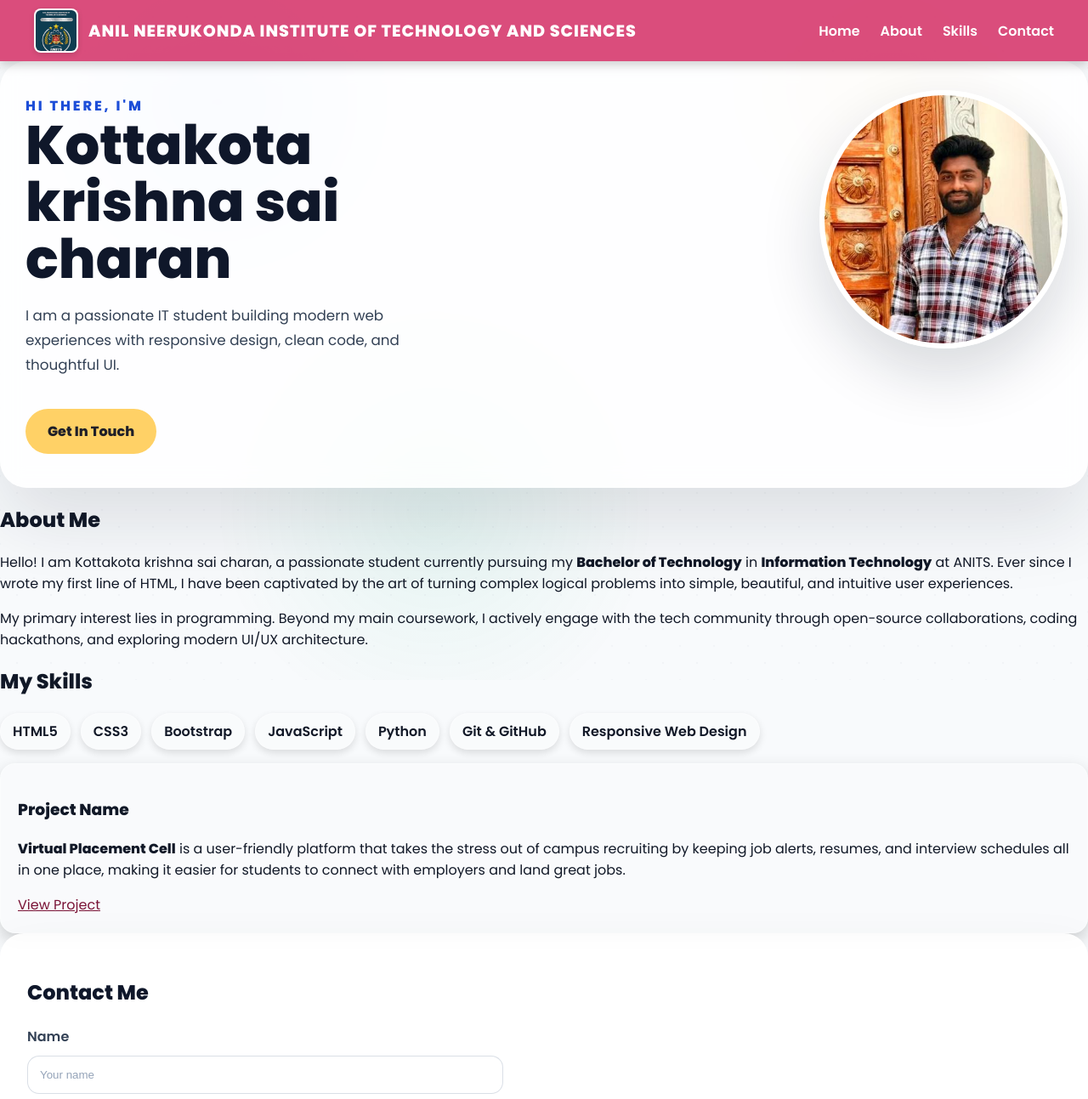
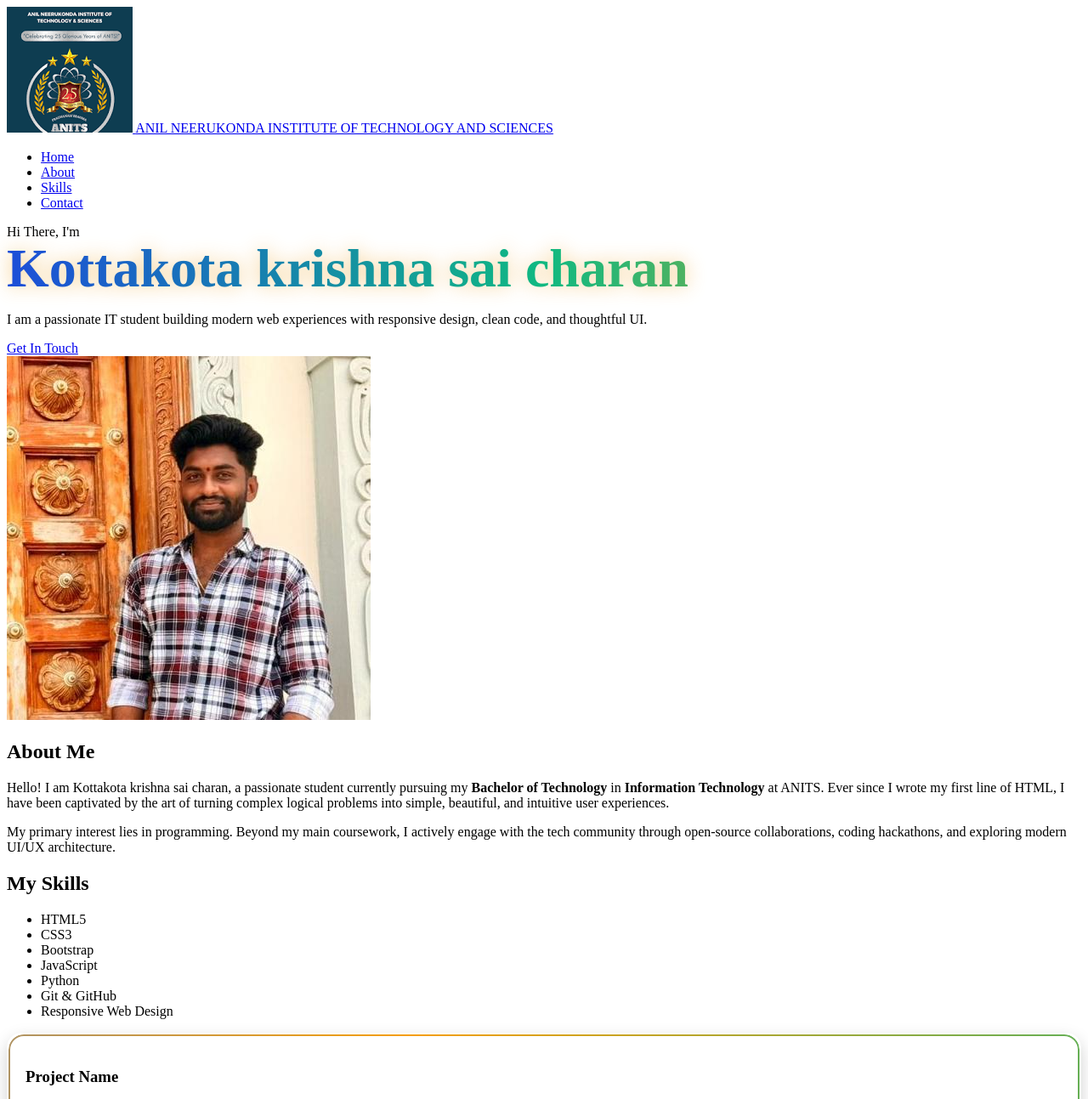
Before and after one commit to kottakotakrishnasaicharan24it-source/wt149, a plain HTML site: page index.html in a window 1280 px wide. Shown: the top 1293 px of the page at 85% size. Drawn offline with Linux system fonts and the light colour scheme.

Commit message:
Update style.css

```diff
--- a/style.css
+++ b/style.css
@@ -1,317 +1,79 @@
-html {
-  scroll-behavior: smooth;
+/* Animated gradient background */
+body::before {
+  background: linear-gradient(120deg, #3b82f6, #f59e0b, #10b981);
+  background-size: 300% 300%;
+  animation: gradientShift 12s ease infinite;
+  opacity: 0.25;
 }
 
-section {
-  scroll-margin-top: 80px;
+@keyframes gradientShift {
+  0% { background-position: 0% 50%; }
+  50% { background-position: 100% 50%; }
+  100% { background-position: 0% 50%; }
 }
 
-body::before,
-body::after {
-  content: "";
-  position: fixed;
-  inset: 0;
-  pointer-events: none;
-  z-index: -1;
-}
-
-body::before {
-  background: radial-gradient(circle at 20% 15%, rgba(59, 130, 246, 0.14), transparent 18%),
-    radial-gradient(circle at 82% 12%, rgba(245, 158, 11, 0.12), transparent 16%),
-    radial-gradient(circle at 40% 75%, rgba(16, 185, 129, 0.08), transparent 28%);
-  opacity: 0.95;
-}
-
-body::after {
-  background-image:
-    radial-gradient(circle, rgba(148, 163, 184, 0.22) 0.8px, transparent 0.8px),
-    radial-gradient(circle, rgba(148, 163, 184, 0.18) 0.8px, transparent 0.8px);
-  background-position: 0 0, 20px 20px;
-  background-size: 40px 40px;
-  opacity: 0.3;
-}
-
-body {
-  margin: 0;
-  font-family: 'Poppins', sans-serif;
-  color: #111827;
-  position: relative;
-  overflow-x: hidden;
-  min-height: 100vh;
-  background: #f8fafc;
-}
-
-@keyframes floatGlow {
-  from {
-    transform: translate(0, 0) scale(1);
-  }
-  to {
-    transform: translate(20px, 25px) scale(1.08);
-  }
-}
-
-.hero {
-  display: flex;
-  align-items: flex-start;
-  justify-content: space-between;
-  gap: 40px;
-  padding: 40px 30px;
-  background: rgba(255, 255, 255, 0.82);
-  border-radius: 32px;
-  box-shadow: 0 40px 90px rgba(15, 23, 42, 0.12);
-  backdrop-filter: blur(12px);
-}
-
-.hero-text {
-  max-width: 560px;
-}
-
-.intro {
-  letter-spacing: 0.18em;
-  text-transform: uppercase;
-  color: #1d4ed8;
-  font-weight: 700;
-  margin-bottom: 16px;
-}
-
+/* Gradient text for hero heading */
 .hero-text h1 {
   font-size: clamp(3rem, 5vw, 5rem);
   margin: 0 0 18px;
   line-height: 1.05;
-  color: #0f172a;
+  background: linear-gradient(90deg, #1d4ed8, #10b981, #f59e0b);
+  -webkit-background-clip: text;
+  -webkit-text-fill-color: transparent;
+  animation: textGlow 6s ease-in-out infinite alternate;
 }
 
-.hero-subtitle {
-  font-size: 1.05rem;
-  max-width: 520px;
-  margin-bottom: 26px;
-  color: #334155;
-  line-height: 1.75;
+@keyframes textGlow {
+  from { filter: drop-shadow(0 0 6px rgba(59,130,246,0.4)); }
+  to { filter: drop-shadow(0 0 12px rgba(245,158,11,0.5)); }
 }
 
-.hero-photo {
-  position: relative;
-  width: min(280px, 100%);
-  aspect-ratio: 1;
-  display: grid;
-  place-items: center;
-}
-
-.hero-photo img {
-  position: relative;
-  z-index: 1;
-  width: 100%;
-  height: 100%;
-  object-fit: cover;
-  border-radius: 50%;
-  border: 6px solid rgba(255, 255, 255, 0.9);
-  box-shadow: 0 30px 70px rgba(15, 23, 42, 0.16);
-}
-
-.btn {
-  display: inline-flex;
-  align-items: center;
-  justify-content: center;
-  padding: 14px 26px;
-  border-radius: 999px;
-  background: #ffd166;
-  color: #1f1f28;
-  text-decoration: none;
-  font-weight: 700;
-  margin-top: 10px;
-}
-
-#skills ul {
-  display: flex;
-  flex-wrap: wrap;
-  gap: 12px;
-  padding: 0;
-  list-style: none;
-}
-
-#skills li {
-  background: rgba(255, 255, 255, 0.2);
-  padding: 8px 14px;
-  border-radius: 999px;
-  font-weight: 600;
-  border: 1px solid rgba(255, 255, 255, 0.35);
-  box-shadow: 0 4px 10px rgba(0, 0, 0, 0.12);
-  transition: all 0.3s ease;
-}
-
-#skills li:hover {
-  transform: translateY(-4px);
-  background: rgba(255, 255, 255, 0.3);
-  box-shadow: 0 8px 16px rgba(0, 0, 0, 0.2);
-}
-
+/* Card glow effect */
 .card {
   background: rgba(255, 255, 255, 0.16);
-  border: 1px solid rgba(255, 255, 255, 0.3);
+  border: 2px solid transparent;
   border-radius: 18px;
   padding: 20px;
   box-shadow: 0 8px 20px rgba(0, 0, 0, 0.18);
-  transition: all 0.3s ease;
+  position: relative;
+  overflow: hidden;
 }
 
-.card:hover {
-  transform: translateY(-4px);
-  background: rgba(255, 255, 255, 0.24);
-  box-shadow: 0 12px 24px rgba(0, 0, 0, 0.25);
+.card::before {
+  content: "";
+  position: absolute;
+  inset: 0;
+  border-radius: inherit;
+  padding: 2px;
+  background: linear-gradient(90deg, #3b82f6, #f59e0b, #10b981);
+  background-size: 200% 200%;
+  animation: borderShift 8s linear infinite;
+  -webkit-mask: linear-gradient(#fff 0 0) content-box, linear-gradient(#fff 0 0);
+  -webkit-mask-composite: xor;
+  mask-composite: exclude;
 }
 
-button, .btn {
-  transition: all 0.3s ease;
+@keyframes borderShift {
+  0% { background-position: 0% 50%; }
+  100% { background-position: 100% 50%; }
 }
 
-button:hover, .btn:hover {
-  transform: translateY(-4px);
-  box-shadow: 0 8px 16px rgba(0, 0, 0, 0.2);
+/* Nav link underline animation */
+nav a {
+  position: relative;
 }
 
-form {
-  display: flex;
-  flex-direction: column;
-  gap: 10px;
-  max-width: 560px;
+nav a::after {
+  content: "";
+  position: absolute;
+  left: 0;
+  bottom: -4px;
+  width: 0%;
+  height: 2px;
+  background: #ffd166;
+  transition: width 0.3s ease;
 }
 
-.contact-section {
-  background: rgba(255, 255, 255, 0.92);
-  padding: 32px;
-  border-radius: 28px;
-  box-shadow: 0 24px 60px rgba(15, 23, 42, 0.08);
-  margin: 0 auto 80px;
+nav a:hover::after {
+  width: 100%;
 }
-
-.contact-section h2 {
-  color: #0f172a;
-  margin-bottom: 22px;
-}
-
-.contact-section label {
-  color: #334155;
-  font-weight: 600;
-}
-
-input, textarea, button {
-  padding: 14px 14px;
-  border: 1px solid rgba(148, 163, 184, 0.35);
-  border-radius: 14px;
-  background: #ffffff;
-  color: #0f172a;
-  transition: all 0.3s ease;
-}
-
-textarea {
-  min-height: 140px;
-  resize: vertical;
-}
-
-input::placeholder,
-textarea::placeholder {
-  color: #94a3b8;
-}
-
-input:focus, textarea:focus {
-  outline: none;
-  border-color: #2563eb;
-  box-shadow: 0 0 0 3px rgba(59, 130, 246, 0.16);
-  background: #ffffff;
-}
-
-button {
-  cursor: pointer;
-  font-weight: 600;
-  background: #1d4ed8;
-  color: #ffffff;
-  border: none;
-}
-
-button:hover {
-  background: #2563eb;
-}
-
-nav {
-  position: sticky;
-  top: 0;
-  z-index: 1000;
-  display: flex;
-  justify-content: space-between;
-  align-items: center;
-  background: rgba(216, 68, 117, 0.95);
-  padding: 10px 40px;
-  box-shadow: 0 4px 12px rgba(0, 0, 0, 0.2);
-}
-
-.nav-logo {
-  display: flex;
-  align-items: center;
-  gap: 12px;
-  text-decoration: none;
-}
-
-.nav-logo img {
-  height: 48px;
-  width: auto;
-  border-radius: 8px;
-  border: 2px solid rgba(255, 255, 255, 0.8);
-  box-shadow: 0 2px 6px rgba(0, 0, 0, 0.15);
-  background: #ffffff;
-  transition: transform 0.3s ease, border-color 0.3s ease;
-}
-
-.nav-logo img:hover {
-  transform: scale(1.08);
-  border-color: #ffd166;
-}
-
-.nav-title {
-  color: #ffffff;
-  font-weight: 700;
-  font-size: 1.2rem;
-  letter-spacing: 0.05em;
-}
-
-nav ul {
-  display: flex;
-  gap: 24px;
-  list-style: none;
-  margin: 0;
-  padding: 0;
-}
-
-nav a {
-  color: #ffffff;
-  text-decoration: none;
-  font-weight: 600;
-  transition: color 0.3s ease, text-decoration 0.3s ease;
-}
-
-nav a:hover {
-  color: #ffd166;
-  text-decoration: underline;
-}
-
-@media (max-width: 768px) {
-  nav {
-    flex-direction: column;
-    gap: 12px;
-    padding: 12px 16px;
-  }
-
-  nav ul {
-    flex-direction: row;
-    gap: 18px;
-    align-items: center;
-  }
-
-  #skills ul {
-    flex-direction: column;
-    align-items: stretch;
-  }
-
-  .card {
-    margin: 10px 0;
-  }
-}
```
